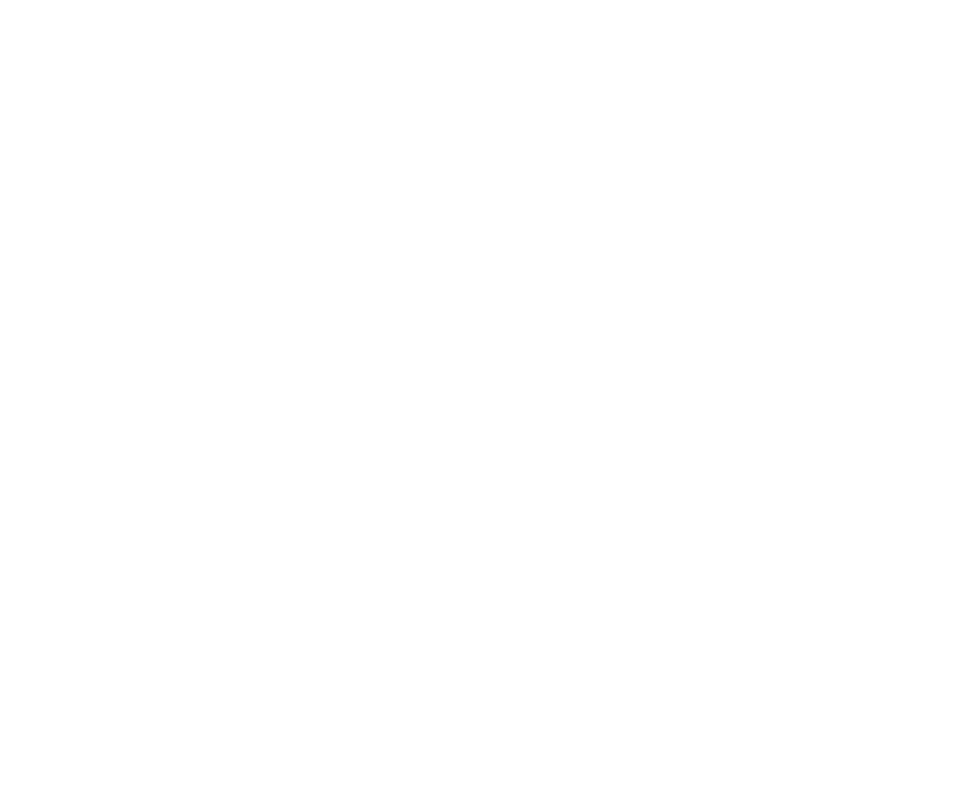
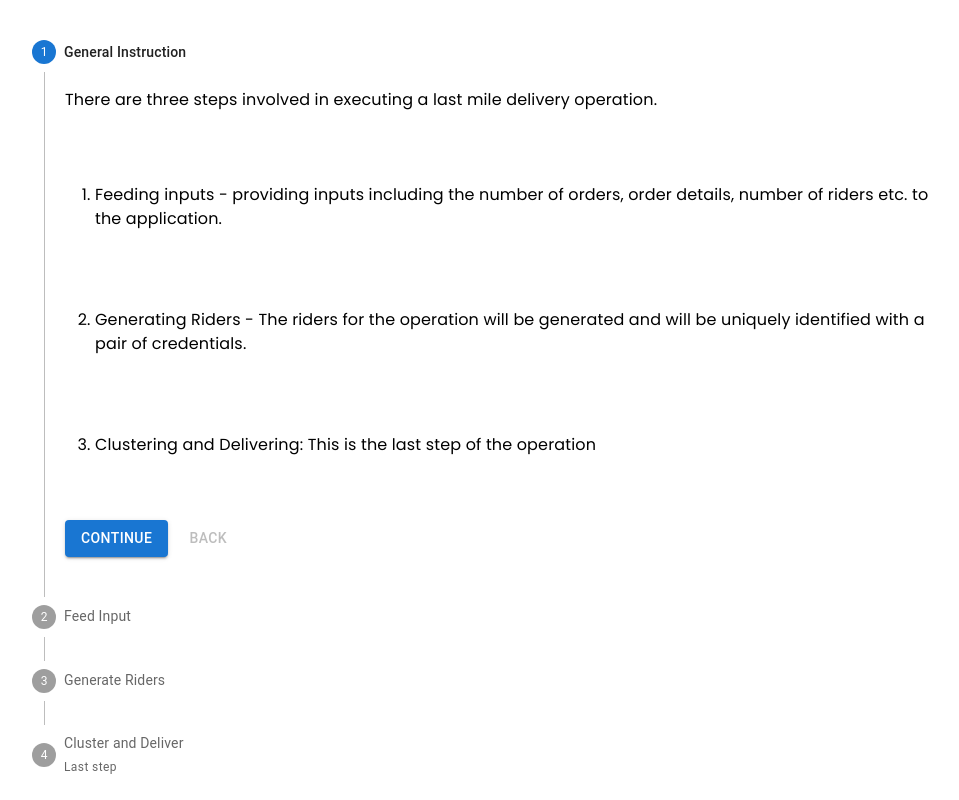
Before and after one commit to Inter-IIT-software-PS-2023/web-frontend, a React (Vite) app: page / in a window 1280 px wide. Before the commit this address had no page. Shown: the whole page, without its empty margins (32-991 px from the left). Built offline with nearby package versions, Linux system fonts and the light colour scheme; what @mapbox/mapbox-gl-draw would draw is missing.

Commit message:
Home page added

```diff
--- a/src/App.tsx
+++ b/src/App.tsx
@@ -6,6 +6,7 @@
 import './styles/Rider.css'
 import Dashboard from './components/Dashboard'
 import "./styles/Popper.css"
+import VerticalLinearStepper from './components/Home'
 function App() {
 	return (
 		<div style={{ height: '100vh', display: 'flex' }}>
@@ -14,6 +15,7 @@
 				<Route path='/csv' element={<Csv />} />
 				<Route path='/analytics' element={<Analytics />} />
 				<Route path='/dashboard' element={<Dashboard />}></Route>
+				<Route path='/' element={<VerticalLinearStepper />}></Route>
 			</Routes>
 		</div>
 	)
--- /dev/null
+++ b/src/components/Home.tsx
@@ -0,0 +1,200 @@
+import * as React from 'react';
+import Box from '@mui/material/Box';
+import Stepper from '@mui/material/Stepper';
+import Step from '@mui/material/Step';
+import StepLabel from '@mui/material/StepLabel';
+import StepContent from '@mui/material/StepContent';
+import Button from '@mui/material/Button';
+import Paper from '@mui/material/Paper';
+import Typography from '@mui/material/Typography';
+import { TextField } from '@mui/material';
+import UploadFileIcon from '@mui/icons-material/UploadFile';
+const GeneralInstruction = () => {
+    return (
+        <div style={{ height: "100%", display: "flex", justifyContent: "space-around", flexDirection: "column" }}>
+            <p>There are three steps involved in executing a last mile delivery operation.</p>
+            <ol style={{
+                height: "80%",
+                display: "flex",
+                justifyContent: "space-around",
+                flexDirection: "column",
+                width: "80%"
+            }}>
+                <li style={{ marginLeft: "30px" }}>
+                    Feeding inputs - providing inputs including the number of orders, order details,
+                    number of riders etc. to the application.
+                </li>
+                <li style={{ marginLeft: "30px" }}>
+                    Generating Riders - The riders for the operation will be generated and will be
+                    uniquely identified with a pair of credentials.
+                </li>
+                <li style={{ marginLeft: "30px" }}>
+                    Clustering and Delivering: This is the last step of the operation
+                </li>
+            </ol>
+
+        </div>
+    )
+}
+
+const FeedInput = () => {
+    return (
+        <div style={{ height: "100%", display: "flex", justifyContent: "space-around", flexDirection: "column" }}>
+            <div style={{ width: "100%", display: "flex", justifyContent: "space-around", flexDirection: "column", height: "120px" }}>
+                <p>Input the number of riders and the excel sheet containing all the order details.</p>
+                <TextField
+                    id="standard-number"
+                    label="Number"
+                    type="number"
+                    InputLabelProps={{
+                        shrink: true,
+                    }}
+                    // sx={{ width: "200px" }}
+                    variant="standard"
+                />
+            </div>
+            <div style={{ width: "100%", display: "flex", justifyContent: "space-around", flexDirection: "column", height: "120px" }}>
+                <p>Input the number of riders and the excel sheet containing all the order details.</p>
+                <div style={{
+                    height: "50px",
+                    display: "flex",
+                    justifyContent: "center",
+                    alignItems: "center",
+                    borderRadius: "10px",
+                    background: "#fff",
+                    border: "1px dashed rgb(115, 115, 115)",
+                    cursor: "pointer"
+                }}>
+
+                    <label htmlFor="xlsx" style={{
+                        cursor: "pointer", textAlign: "center", width: "200px",
+                        height: "100%",
+                        display: "flex",
+                        justifyContent: "space-around",
+                        alignItems: "center"
+                    }}><input id='xlsx' type="file" style={{ display: "none", cursor: "pointer" }} />Upload File <UploadFileIcon /></label>
+                </div>
+                {/* <Button variant="contained" component="label">
+                    Upload
+                    <input hidden accept="image/*" multiple type="file" />
+                </Button>
+                <IconButton color="primary" aria-label="upload picture" component="label">
+                    <input hidden accept="image/*" type="file" />
+                    <PhotoCamera />
+                </IconButton> */}
+            </div>
+
+        </div>
+
+    )
+}
+
+const GenerateRiders = () => {
+    return (
+        <div style={{ height: "100%", display: "flex", justifyContent: "space-around", flexDirection: "column" }}>
+            <p>
+                Click on the button to generate riders for the last mile delivery operation. A pair of
+                credentials will be generated for each rider which can be use to sign in to the rider
+                app to keep a track of all the orders one has to deliver.
+            </p>
+            <Button variant="outlined" sx={{ height: "50px" }}>Generate</Button>
+        </div>
+    )
+}
+
+const ClusterAndDeliver = () => {
+    return (
+        <div style={{ height: "100%", display: "flex", justifyContent: "space-around", flexDirection: "column" }}>
+            <p>Click on the button to start the last mile delivery operation. This will cluster
+                orders that each rider has to deliver along with the route one has to travel. </p>
+            <Button variant="contained" sx={{ height: "50px" }}>
+                Proceed
+            </Button>
+        </div>
+    )
+}
+
+const steps = [
+    {
+        label: 'General Instruction',
+        component: <GeneralInstruction />
+    },
+    {
+        label: 'Feed Input',
+        component: <FeedInput />
+    },
+    {
+        label: 'Generate Riders',
+        component: <GenerateRiders />
+    },
+    {
+        label: 'Cluster and Deliver',
+        component: <ClusterAndDeliver />
+    }
+];
+
+export default function VerticalLinearStepper() {
+    const [activeStep, setActiveStep] = React.useState(0);
+
+    const handleNext = () => {
+        setActiveStep((prevActiveStep) => prevActiveStep + 1);
+    };
+
+    const handleBack = () => {
+        setActiveStep((prevActiveStep) => prevActiveStep - 1);
+    };
+
+    const handleReset = () => {
+        setActiveStep(0);
+    };
+
+    return (
+        <Box sx={{ width: "100vw", padding: 8, pt: 4 }}>
+            <Stepper activeStep={activeStep} orientation="vertical">
+                {steps.map((step, index) => (
+                    <Step key={step.label}>
+                        <StepLabel
+                            optional={
+                                index === 3 ? (
+                                    <Typography variant="caption">Last step</Typography>
+                                ) : null
+                            }
+                        >
+                            {step.label}
+                        </StepLabel>
+                        <StepContent>
+                            <Typography style={{ height: "55vh" }}>{step.component}</Typography>
+                            <Box sx={{ mb: 2 }}>
+                                <div>
+                                    <Button
+                                        variant="contained"
+                                        onClick={handleNext}
+                                        sx={{ mt: 1, mr: 1 }}
+                                        disabled={index === 3}
+                                    >
+                                        {index === steps.length - 1 ? 'Finish' : 'Continue'}
+                                    </Button>
+                                    <Button
+                                        disabled={index === 0}
+                                        onClick={handleBack}
+                                        sx={{ mt: 1, mr: 1 }}
+                                    >
+                                        Back
+                                    </Button>
+                                </div>
+                            </Box>
+                        </StepContent>
+                    </Step>
+                ))}
+            </Stepper>
+            {activeStep === steps.length && (
+                <Paper square elevation={0} sx={{ p: 3 }}>
+                    <Typography>All steps completed - you&apos;re finished</Typography>
+                    <Button onClick={handleReset} sx={{ mt: 1, mr: 1 }}>
+                        Reset
+                    </Button>
+                </Paper>
+            )}
+        </Box>
+    );
+}
```
